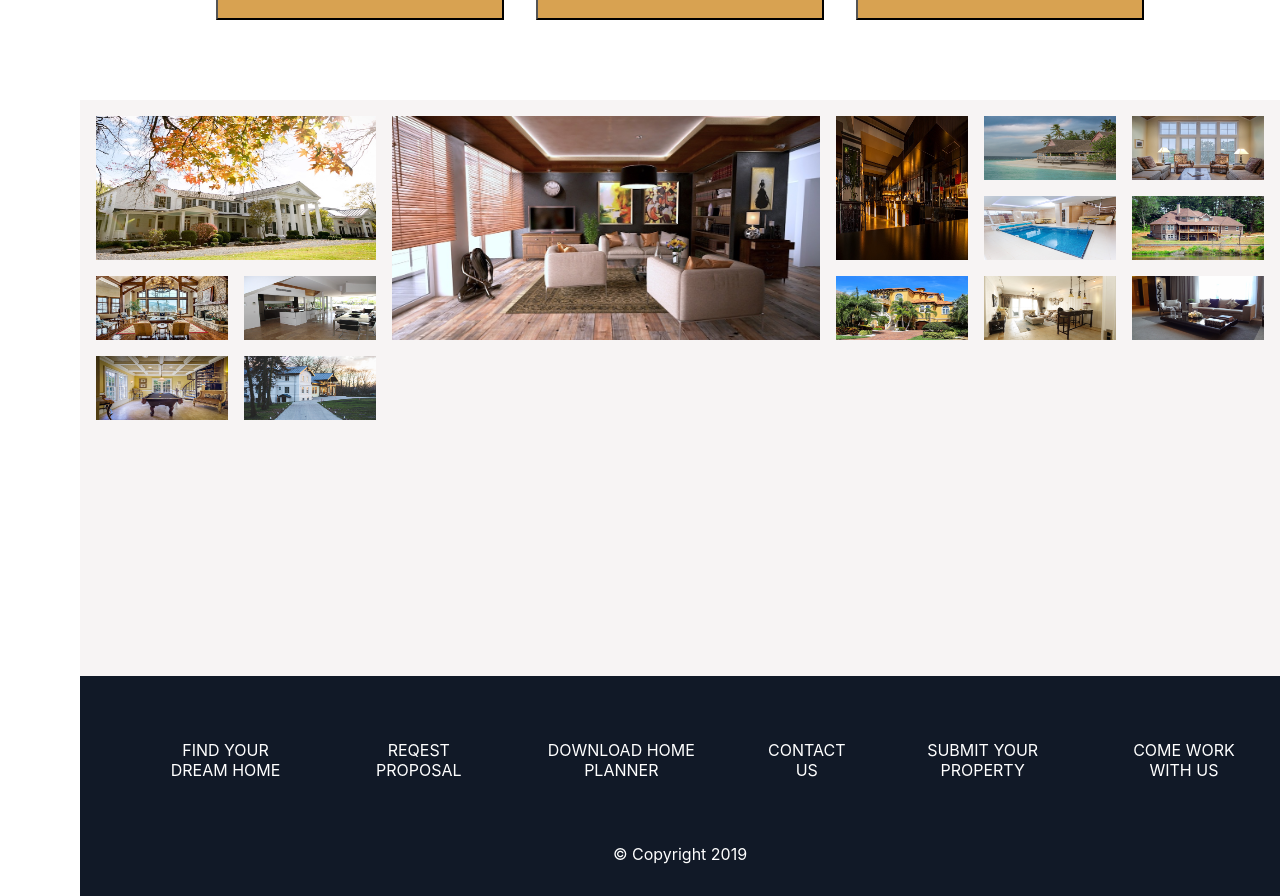
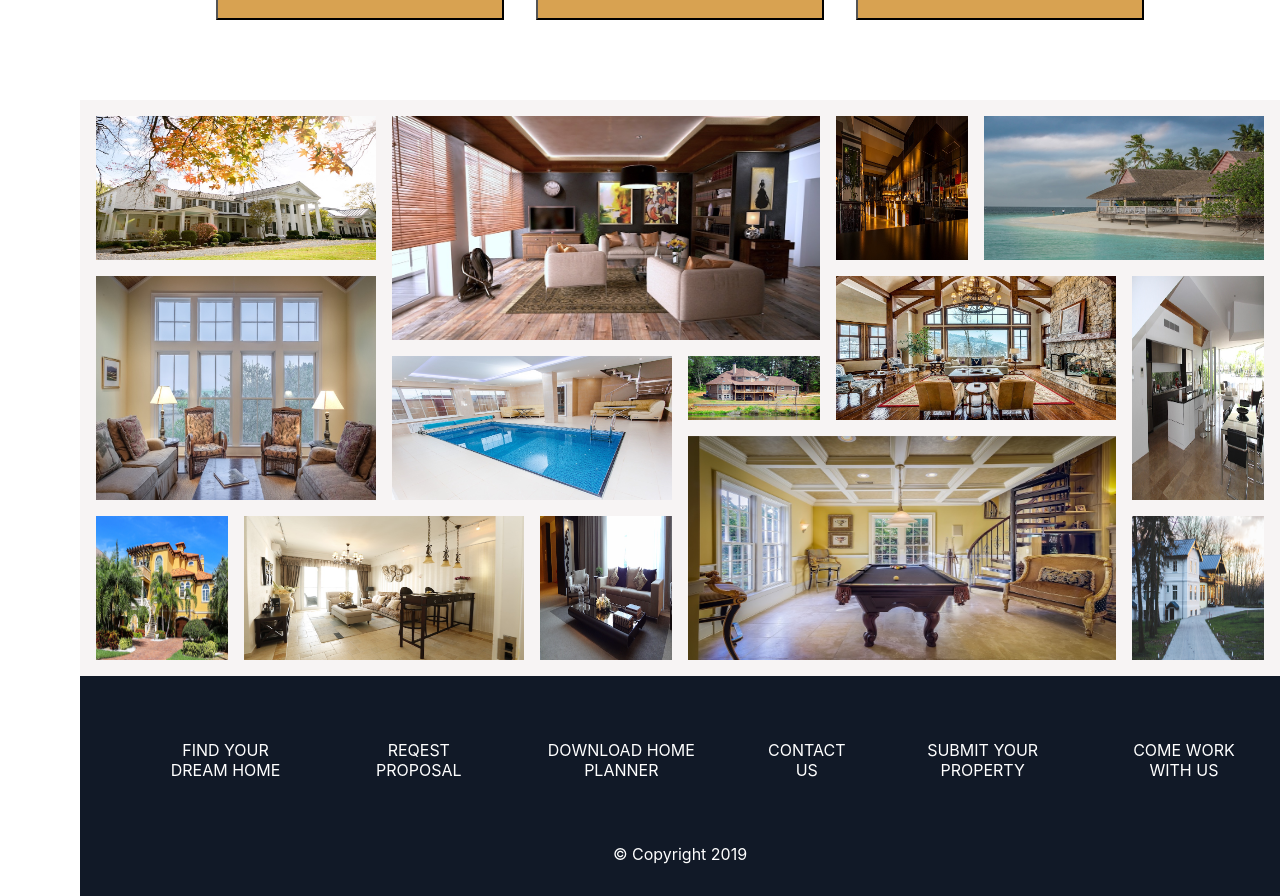
Before and after one commit to ashrofdev/nexter-in-react, a React (Create React App) app: page / in a window 1280 px wide. Shown: the part 2705-3601 px from the top of the page. Built offline with nearby package versions, Linux system fonts and the light colour scheme.

Commit message:
building gallery

```diff
--- a/src/App.css
+++ b/src/App.css
@@ -231,7 +231,7 @@
   grid-column: 6/7;
   grid-row: 1/3;
 }
-/* .g4 {
+.g4 {
   grid-column: 7/-1;
   grid-row: 1/3;
 }
@@ -274,7 +274,7 @@
 .g14 {
   grid-column: 8/9;
   grid-row: 6/8;
-} */
+}
 .gallery img {
   width: 100%;
   height: 100%;
```
